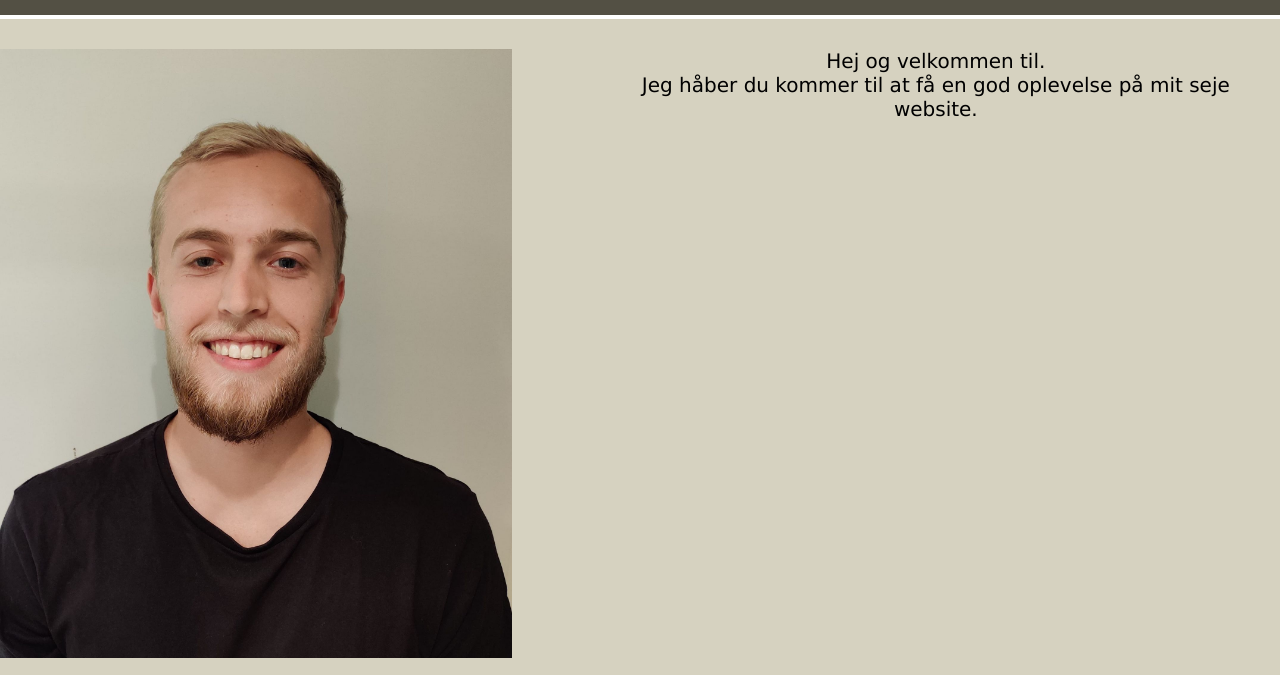
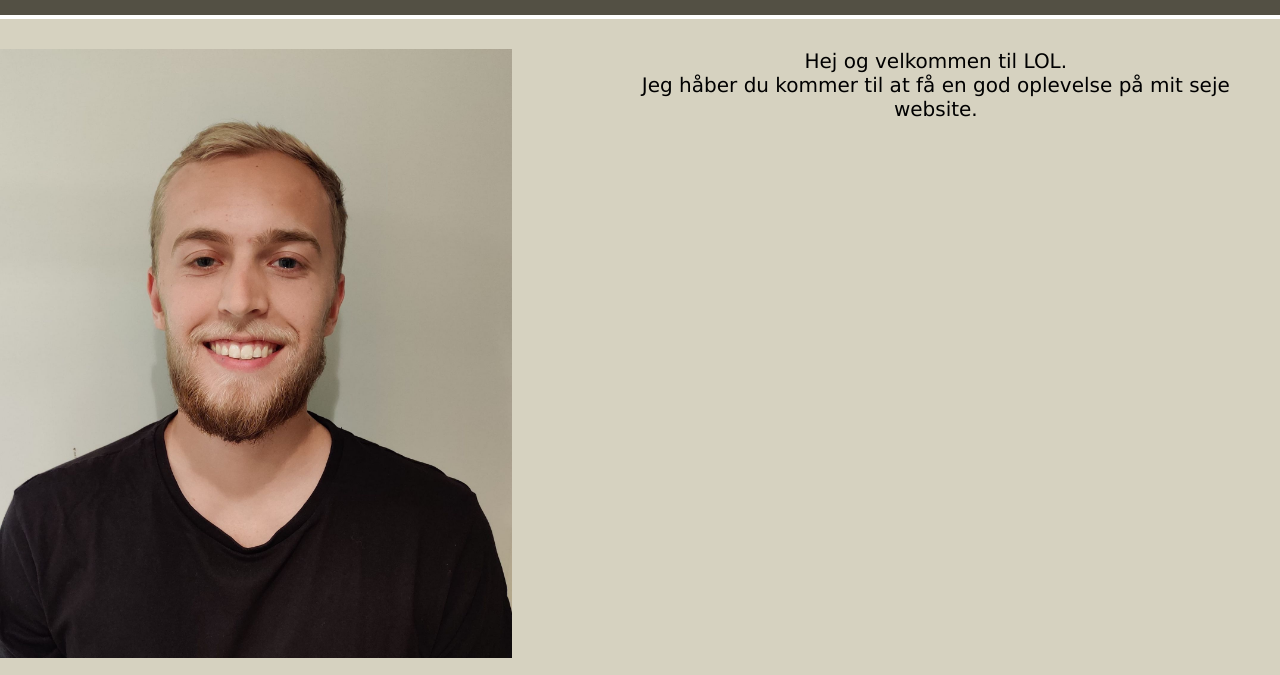
Before and after one commit to kasper-jonsson/kasper-jonsson, a plain HTML site: page index.html in a window 1280 px wide. Shown: the part 63-738 px from the top of the page. Drawn offline with Linux system fonts and the light colour scheme.

Commit message:
Update index.html

```diff
--- a/index.html
+++ b/index.html
@@ -25,7 +25,7 @@
 <div class="grid-container">
     <div class="grid-item"><img class="item1" src="Visuals/profilbillede.jpg" alt="profilbillede af kasper"></div>
     <div class="grid-item"></div>
-    <div class="grid-item"><p>Hej og velkommen til. <br>Jeg håber du kommer til at få en god oplevelse på mit seje website.</p></div>
+    <div class="grid-item"><p>Hej og velkommen til LOL. <br>Jeg håber du kommer til at få en god oplevelse på mit seje website.</p></div>
     <div class="grid-item"></div>
     <div class="grid-item"></div>
     <div class="grid-item"></div>
```
